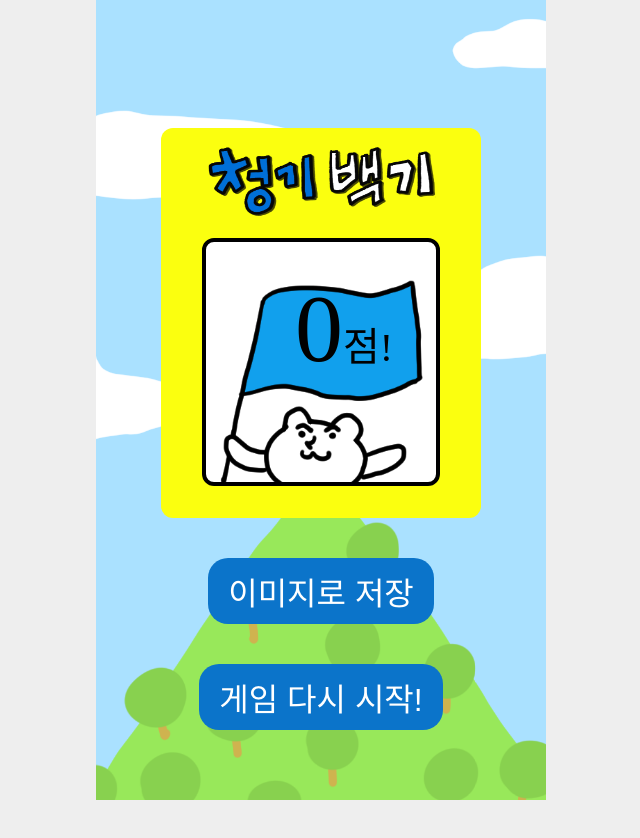
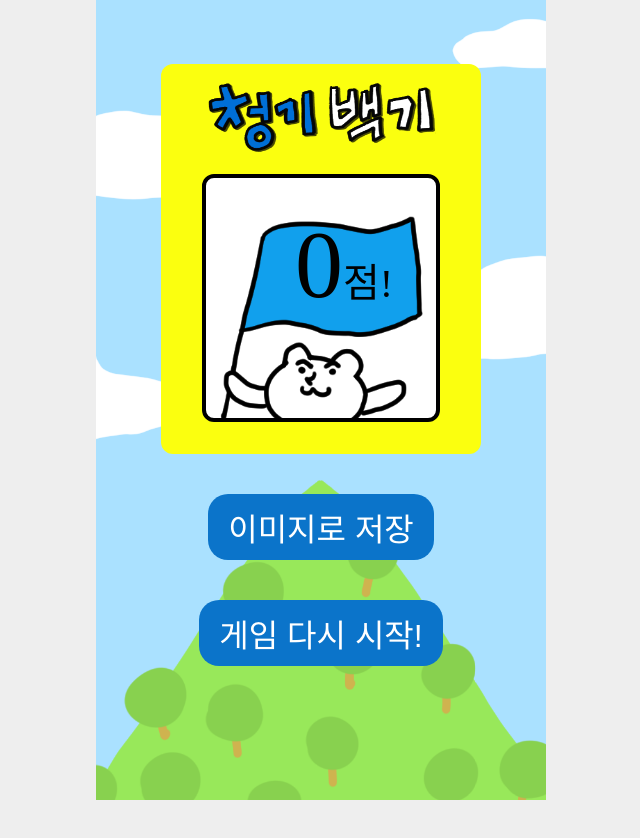
Before and after one commit to SSOFERRET/flag_game, a React (Vite) app: page /end in a window 1280 px wide. Shown: the top 838 px of the page, without its empty margins (319-959 px from the left). After the commit the page ends 800 px from the top, so only its background shows below. Built offline with nearby package versions, Linux system fonts and the light colour scheme; a web font is replaced by a local one.

Commit message:
Design: 게임 종료 페이지 css 설정 변경

```diff
--- a/src/pages/End.module.css
+++ b/src/pages/End.module.css
@@ -3,7 +3,7 @@
     flex-direction: column;
     align-items: center;
     gap: 5vh;
-    padding: 10%;
+    padding: 5%;
 }
 
 .buttons {
```
